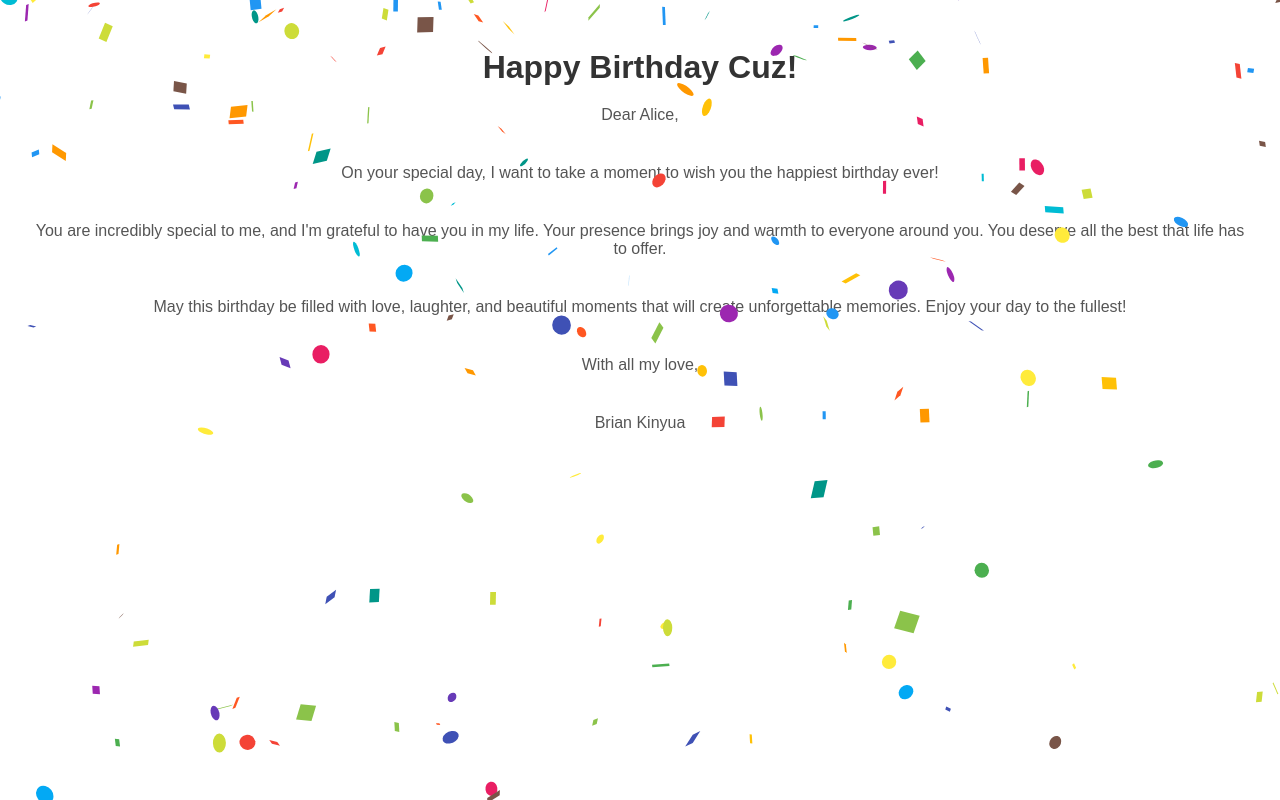
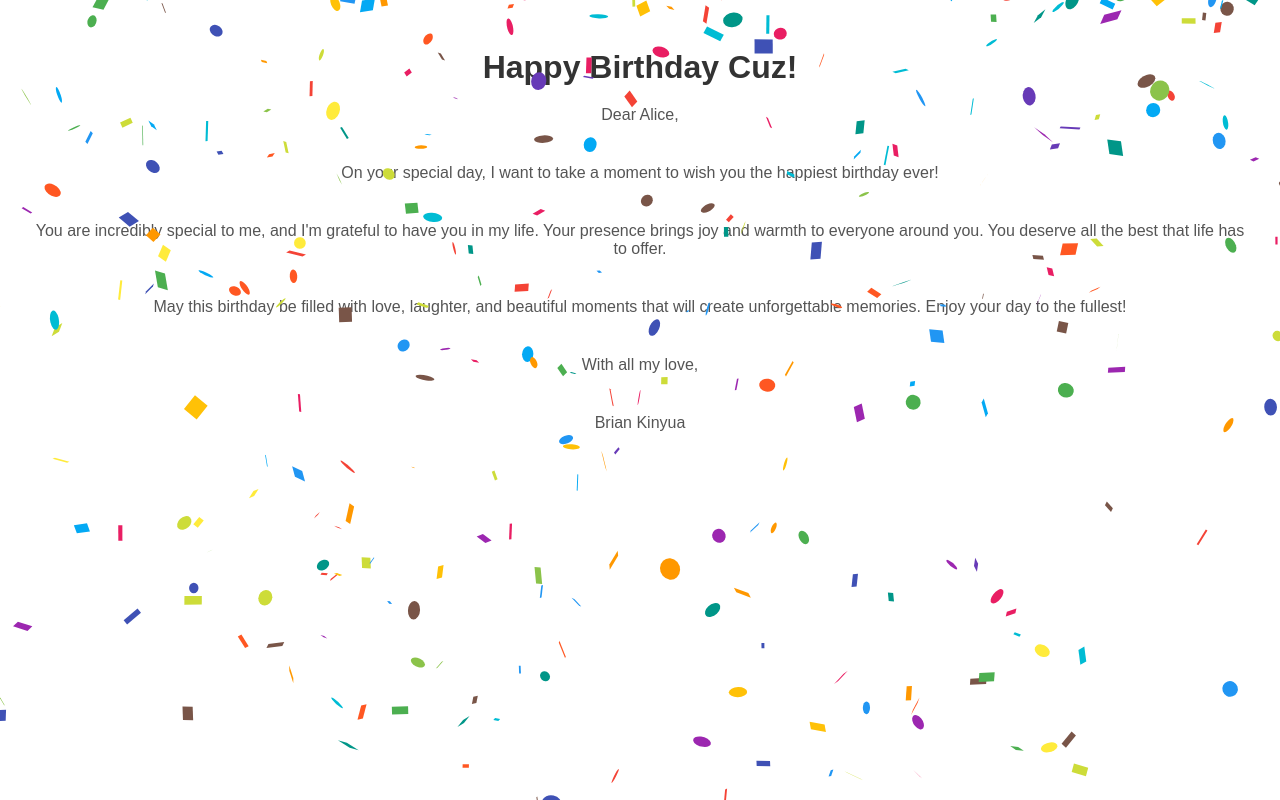
Before and after one commit to Brikita/Birthday-Cuz, a React (Vite) app: page / in a window 1280 px wide. Built offline with nearby package versions, Linux system fonts and the light colour scheme.

Commit message:
Update main.jsx

```diff
--- a/src/main.jsx
+++ b/src/main.jsx
@@ -1,6 +1,14 @@
 import React from 'react'
 import ReactDOM from 'react-dom/client'
 import App from './App.jsx'
+import Confetti from "react-confetti"
 
 
-ReactDOM.createRoot(document.getElementById('root')).render(<App />)
+
+
+ReactDOM.createRoot(document.getElementById('root')).render(
+  <div >
+      <Confetti />
+      <App />
+  </div>
+)
```
